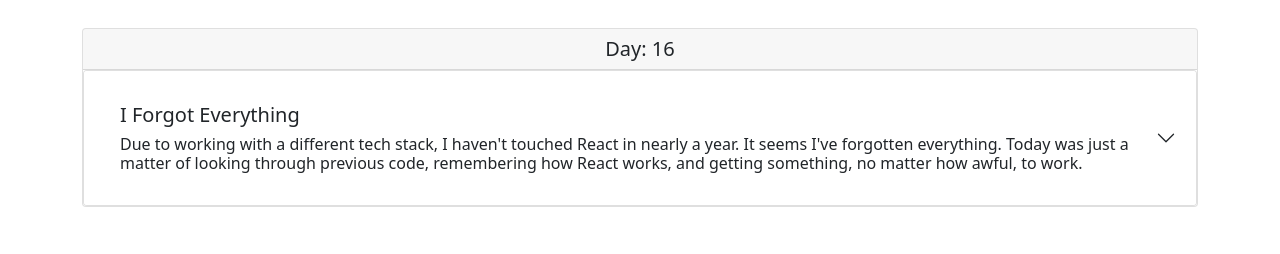
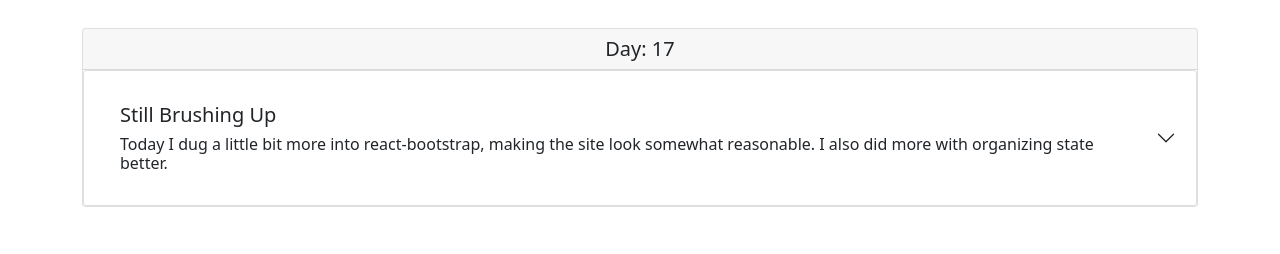
Before and after one commit to ejw773/to-do-30, a React (Create React App) app: page / in a window 1280 px wide. Shown: the part 841-1095 px from the top of the page. Built offline with nearby package versions, Linux system fonts and the light colour scheme.

Commit message:
updates for day 17

```diff
--- a/src/shared/projectInfo.js
+++ b/src/shared/projectInfo.js
@@ -114,6 +114,17 @@ const projectInfo = [
             "Did manage to get Bootstrap installed for the nav bar",
             "As on Day 1, I got it done before breakfast! So that's sometehing I guess."
         ]
+    },
+    {
+        day: 17,
+        title: 'Still Brushing Up',
+        comment: "Today I dug a little bit more into react-bootstrap, making the site look somewhat reasonable. I also did more with organizing state better.",
+        bullets: [
+            "Worked at remembering how I organized state with hooks",
+            "Polished up appearance with react-bootstrap",
+            "Had to depend on react-bootstrap docs, as well as looking at previous projects",
+            "Looked back at what I did in early iterations, and wished I could still do cool stuff like that"
+        ]
     }
 ];
 
```
Also changed, not shown: 2 other files (tests, documents, lock files or other folders).
